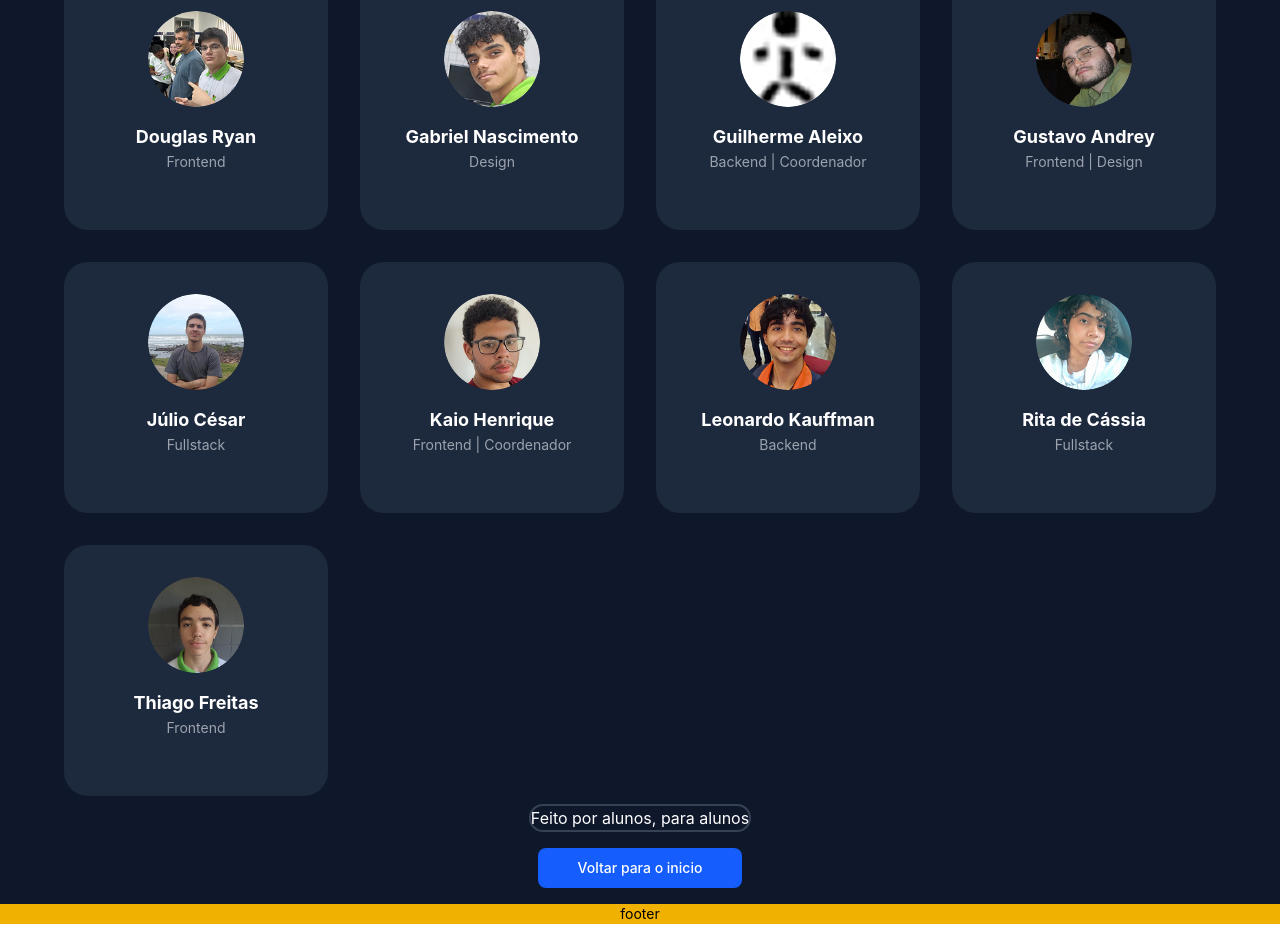
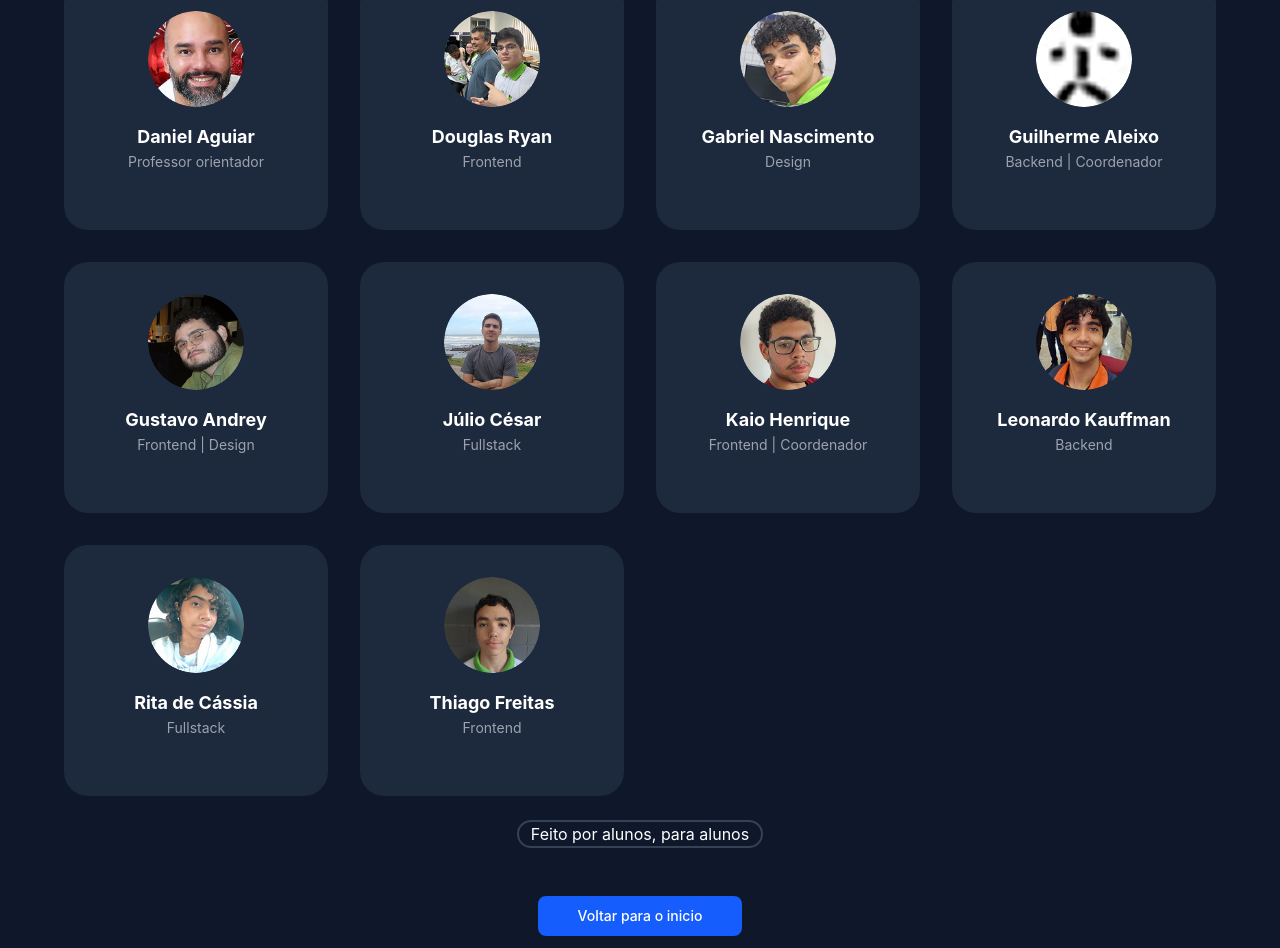
Before and after one commit to G-Aleixo/solucoes-obi-ifpar, a React (Vite) app in the folder site/: page /solucoes-obi-ifpar/credits in a window 1280 px wide. Shown: the part 544-1492 px from the top of the page. Before the commit the page ends 1468 px from the top, so only its background shows below. Built offline with nearby package versions, Linux system fonts and the light colour scheme.

Commit message:
feat: add advising professor to credits and adjust spacing

```diff
--- a/site/src/components/pages/Credits.jsx
+++ b/site/src/components/pages/Credits.jsx
@@ -32,13 +32,13 @@ export default function Credits() {
           </div>
           <div className="bottom-0 bg-slate-900 w-full flex justify-center flex-col items-center light:bg-white">
             {/* tentar fazer mais parecido com o figma */}
-            <div className="w-fit mt-2 text-center text-[16px]/[24px] font-normal display-inline-block  border-2 border-gray-700 rounded-[20px]  light:text-black">
+            <div className="w-fit mt-6 px-3 text-center text-[16px]/[24px] font-normal display-inline-block  border-2 border-gray-700 rounded-[20px]  light:text-black" >
               Feito por alunos, para alunos
             </div>
             {/* mudar cor do botão quando hover */}
             <button
               onClick={() => navigate("/")}
-              className="mt-4 mb-4 bg-blue-600 pr-10 pl-10 pt-2.5 pb-2.5 rounded-lg text-[14px]/[20px] font-medium cursor-pointer transition hover:bg-gray-400"
+              className="mt-12 mb-12 bg-blue-600 pr-10 pl-10 pt-2.5 pb-2.5 rounded-lg text-[14px]/[20px] font-medium cursor-pointer transition hover:bg-gray-400"
             >
               Voltar para o inicio
             </button>
--- a/site/src/components/subcomponents/credits/contributors.js
+++ b/site/src/components/subcomponents/credits/contributors.js
@@ -64,6 +64,12 @@ export const CONTRIBUTORS = [
     role: "Backend",
     image: "@/../images/caua.png",
   },
+  {
+    name: "Daniel Aguiar",
+    role: "Professor orientador",
+    image: "@/../images/daniel.png",
+  },
+
 ];
 
 CONTRIBUTORS.sort((a, b) => a.name.localeCompare(b.name));
```
Also changed, not shown: site/images/daniel.png (added).
